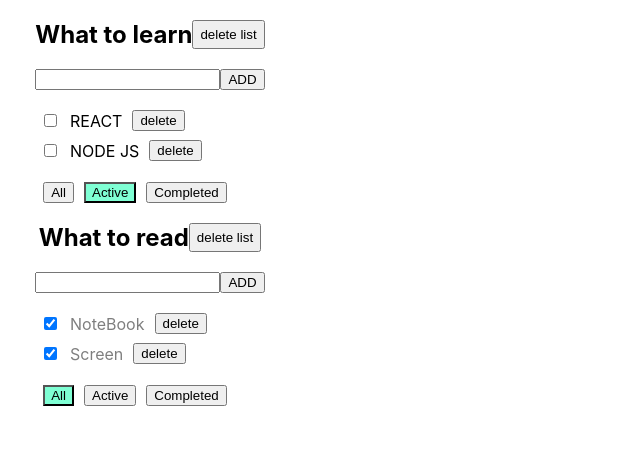
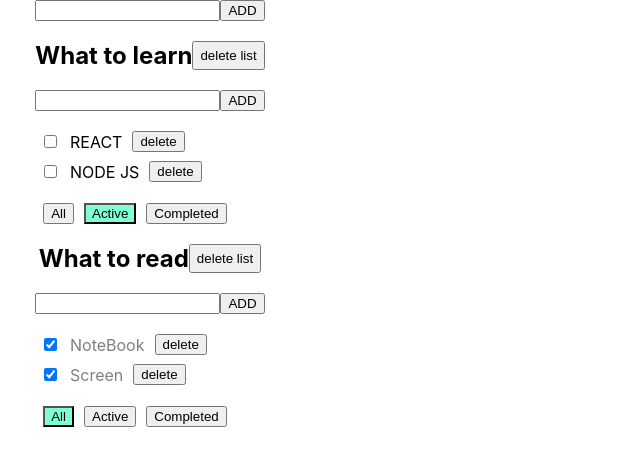
Before and after one commit to RuslanKralin/ToDo-TS, a React (Create React App) app: page / in a window 1280 px wide. Shown: the top 466 px of the page, without its empty margins (0-640 px from the left). Built offline with nearby package versions, Linux system fonts and the light colour scheme.

Commit message:
create itemForm and function for adding new todolist

```diff
--- a/src/App.tsx
+++ b/src/App.tsx
@@ -1,6 +1,7 @@
 import React, { useState } from "react";
 import ToDoList from "./ToDoList";
 import { v1 } from "uuid";
+import ItemForm from "./ItemForm";
 
 export type TaskType = {
   id: string;
@@ -30,7 +31,7 @@
     ],
   });
 
-  const [toDoLists, setToDoLists] = useState<Array<toDoList>>([
+  let [toDoLists, setToDoLists] = useState<Array<toDoList>>([
     {
       id: todoListId1,
       title: "What to learn",
@@ -82,8 +83,22 @@
     setToDoLists(filteredArray);
   }
 
+  function addTodoList(title: string) {
+    let todoList: toDoList = {
+      id: v1(),
+      title: title,
+      filterValue: "all",
+    };
+    setToDoLists([todoList, ...toDoLists]);
+    setTasksObj({
+      ...tasksObj,
+      [todoList.id]: [],
+    });
+  }
+
   return (
     <div className="conteiner">
+      <ItemForm addItem={addTodoList} />
       {toDoLists.map((tl) => {
         let tasksForToDoList = tasksObj[tl.id];
         if (tl.filterValue === "active") {
@@ -118,99 +133,3 @@
 }
 
 export default App;
-
-// import React, { useState } from "react";
-
-// import "./index.css";
-// import ToDoList, { TasksType } from "./ToDoList";
-// import { v1 } from "uuid";
-
-// export type typeValuesFilter = "all" | "complited" | "active";
-// export type ToDoListType = {
-//   id: string;
-//   title: string;
-//   filter: typeValuesFilter;
-// };
-// function App() {
-//   const [tasks, setTasks] = useState<Array<TasksType>>([
-//     { id: v1(), title: "js", isDone: true },
-//     { id: v1(), title: "TS", isDone: false },
-//     { id: v1(), title: "Redax", isDone: false },
-//     { id: v1(), title: "React", isDone: false },
-//   ]);
-
-//   function changeFilter(value: typeValuesFilter, listId: string) {
-//     let toDoList = lists.find((tl) => tl.id === listId);
-//     if (toDoList) {
-//       toDoList.filter = value;
-//       setLists([...lists]);
-//     }
-//   }
-
-//   function removeTask(id: string, listId: string) {
-//     let result = tasks.filter((t) => t.id !== id);
-//     setTasks(result);
-//     console.log(result);
-//   }
-
-//   function addTask(title: string) {
-//     let newTask = {
-//       id: v1(),
-//       title: title,
-//       isDone: false,
-//     };
-//     let newTasks = [newTask, ...tasks];
-//     setTasks(newTasks);
-//   }
-
-//   function changeStatus(TaskId: string, isDone: boolean) {
-//     let resaltTask = tasks.find((t) => t.id === TaskId);
-//     if (resaltTask) {
-//       resaltTask.isDone = !resaltTask.isDone;
-//     }
-//     console.log(resaltTask);
-//     setTasks([...tasks]);
-//   }
-
-//   let [lists, setLists] = useState<Array<ToDoListType>>([
-//     {
-//       id: v1(),
-//       title: "What to buy",
-//       filter: "active",
-//     },
-//     {
-//       id: v1(),
-//       title: "Second",
-//       filter: "all",
-//     },
-//   ]);
-
-//   return (
-//     <div className="conteiner">
-//       {lists.map((tl) => {
-//         let tasksForToDoList = tasks;
-//         if (tl.filter === "active") {
-//           tasksForToDoList = tasks.filter((t) => t.isDone === false);
-//         } else if (tl.filter === "complited") {
-//           tasksForToDoList = tasks.filter((t) => t.isDone === true);
-//         }
-
-//         return (
-//           <ToDoList
-//             key={tl.id}
-//             id={tl.id}
-//             title={tl.title}
-//             tasks={tasksForToDoList}
-//             removeTask={removeTask}
-//             changeFilter={changeFilter}
-//             addTask={addTask}
-//             changeStatus={changeStatus}
-//             filter={tl.filter}
-//           />
-//         );
-//       })}
-//     </div>
-//   );
-// }
-
-// export default App;
--- /dev/null
+++ b/src/ItemForm.tsx
@@ -0,0 +1,45 @@
+import React, { useState } from "react";
+
+export type ItemFormType = {
+  addItem: (title: string) => void;
+  // id: string;
+};
+
+function ItemForm(props: ItemFormType) {
+  const [taskTitle, setTaskTitle] = useState("");
+  const [error, setError] = useState("");
+
+  function submitTaskTitle() {
+    if (
+      taskTitle &&
+      taskTitle.trim().length !== 0 &&
+      taskTitle.trim().length < 20
+    ) {
+      const trimedTitle = taskTitle.trim();
+      setError("");
+      props.addItem(trimedTitle);
+      // props.changeFilter("active");
+      setTaskTitle("");
+    } else if (taskTitle.trim().length === 0) {
+      setError("пустое поле");
+    } else if (taskTitle.trim().length > 5) {
+      setError("больше 20");
+    }
+  }
+  return (
+    <>
+      <div className="input">
+        <input
+          type="text"
+          onChange={(e) => setTaskTitle(e.target.value)}
+          value={taskTitle}
+          onKeyDown={(e) => (e.key === "Enter" ? submitTaskTitle() : null)}
+        />
+        <button onClick={() => submitTaskTitle()}>ADD</button>
+      </div>
+      {error && <div className="error">{error}</div>}
+    </>
+  );
+}
+
+export default ItemForm;
--- a/src/ToDoList.tsx
+++ b/src/ToDoList.tsx
@@ -1,6 +1,7 @@
-import React, { useState } from "react";
+import React from "react";
 import { FilterValues, TaskType } from "./App";
 import "./index.css";
+import ItemForm from "./ItemForm";
 
 type PropsType = {
   id: string;
@@ -15,45 +16,17 @@
 };
 
 function ToDoList(props: PropsType) {
-  const [taskTitle, setTaskTitle] = useState("");
-  const [error, setError] = useState("");
-
-  function submitTaskTitle() {
-    if (
-      taskTitle &&
-      taskTitle.trim().length !== 0 &&
-      taskTitle.trim().length < 10
-    ) {
-      const trimedTitle = taskTitle.trim();
-      setError("");
-      props.addTask(trimedTitle, props.id);
-      // props.changeFilter("active");
-      setTaskTitle("");
-    } else if (taskTitle.trim().length === 0) {
-      setError("пустое поле");
-    } else if (taskTitle.trim().length > 5) {
-      setError("больше 10");
-    }
+  function addTask(title: string) {
+    props.addTask(title, props.id);
   }
-
   return (
     <div className="conteiner">
       <h2 className="title">
         {props.title}
         <button onClick={() => props.deleteList(props.id)}>delete list</button>
       </h2>
+      <ItemForm addItem={addTask} />
 
-      <div className="input">
-        <input
-          type="text"
-          onChange={(e) => setTaskTitle(e.target.value)}
-          value={taskTitle}
-          // onKeyDown={(e) => console.log(e.key)}
-          onKeyDown={(e) => (e.key === "Enter" ? submitTaskTitle() : null)}
-        />
-        <button onClick={() => submitTaskTitle()}>ADD</button>
-      </div>
-      {error && <div className="error">{error}</div>}
       <ul className="tasks-list">
         {props.tasks.map((t) => (
           <li className="task" key={t.id}>
```
